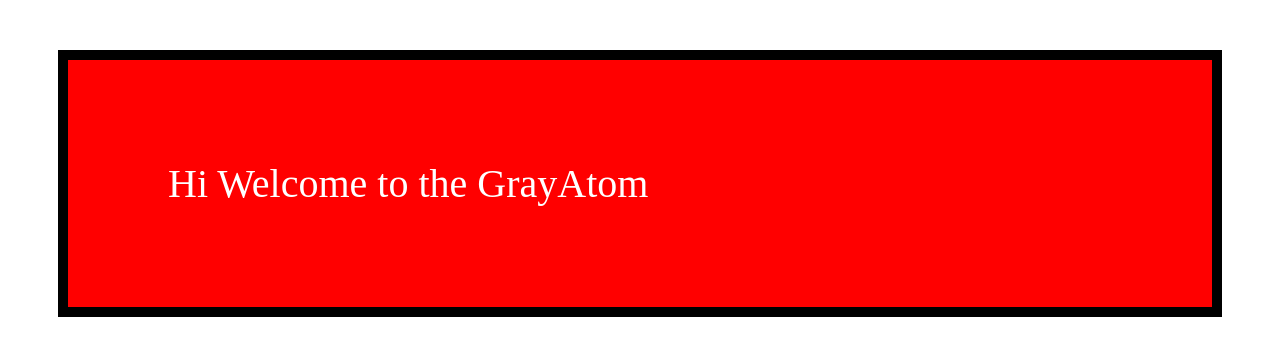
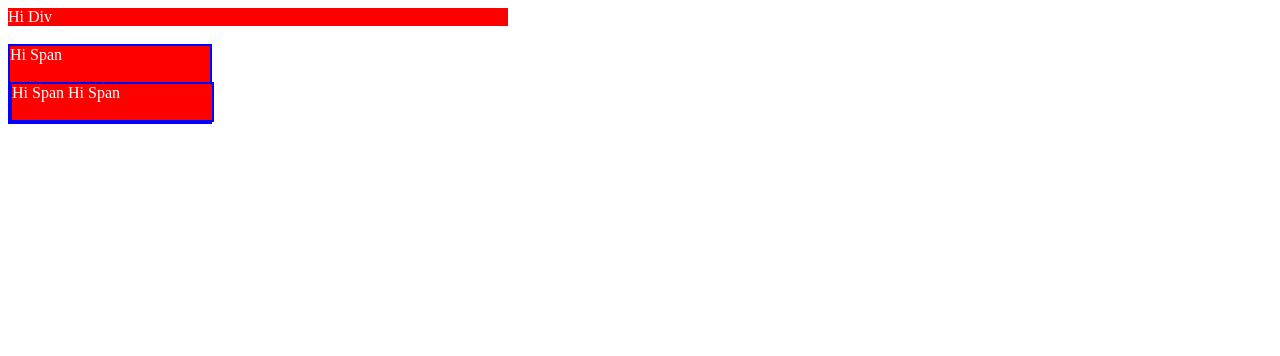
Before and after one commit to Karishma1208/Session3, a plain HTML site: page index.html in a window 1280 px wide. Drawn offline with Linux system fonts and the light colour scheme.

Commit message:
CSS Display Property

```diff
--- a/css/style.css
+++ b/css/style.css
@@ -1,37 +1,17 @@
-/* .myDiv
+.divStyle
 {
-    color: red;
+    color: white;
+    background-color: red;
+    width: 500px;
+    display: block;
+
 }
-#Div1
+.spanStyle
 {
-    color: blue;
+    color: white;
+    background-color: red;
+    display: inline-block;
+    border: 2px solid blue;
+    width: 200px;
+
 }
-div{
-    color: blueviolet;
-}
-.parent .child1
-{
-    color: green;
-}
-.parent #child2
-{
-    color: maroon;
-}
-.newparent .child3
-{
-    color: mediumseagreen;
-}
-.newparent .child2 .child
-{
-    color: red;
-} */
-
-.myDiv
-{
-    color:white;
-    background-color: red;
-    padding: 100px;
-    margin: 50px;
-    font-size: 40px;
-    border: 10px solid black;
-}
--- a/index.html
+++ b/index.html
@@ -6,30 +6,12 @@
 </head>
 <body>
 
-    <div class="myDiv">Hi Welcome to the GrayAtom</div>
-
-
-    <!-- <div class="myDiv">div with class</div>
-    <div id="Div1">div with id</div>
-    <div>Div without id or class</div>
-<hr>
-    <div class="parent">
-        # Parent its Div
-        <div class="child1">child1</div>
-        <div id="child2">child2</div>
-        <div class="child3">child3</div>
-    </div>
-<hr> -->
-    <!-- <div class="newparent">
-        # New Parent its Div
-        <div class="child1">child1</div>
-        <div class="child2">child2
-            <div class="child">GrandChild</div>
-        </div>
-        <div class="child3">child3</div>
-    </div> -->
-
-
+   <div class="divStyle">Hi Div</div>
+ <br>
+   <span class="spanStyle">Hi Span</div>
+    <br><br>
+    <span class="spanStyle">Hi Span Hi Span</div>
+    <br><br>
 
 </body>
 </html>
```
